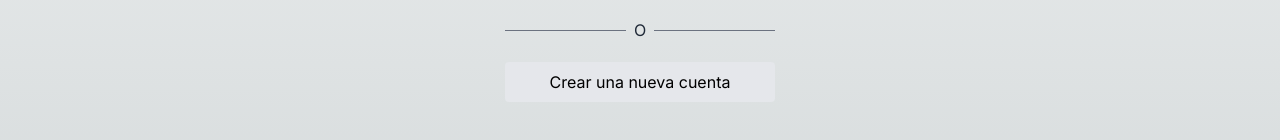
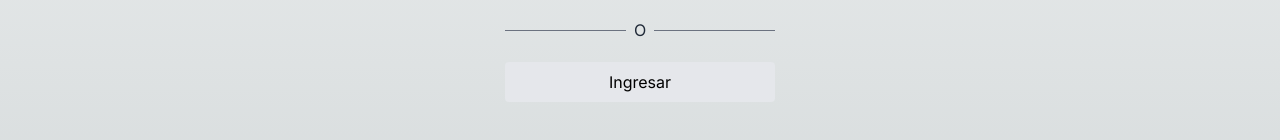
Before and after one commit to Juan-Ayme/e-comerce, a Next.js app: page /auth/new-account in a window 1280 px wide. Shown: the part 624-764 px from the top of the page. Built offline with nearby package versions, Linux system fonts and the light colour scheme.

Commit message:
pequeñas mejoras

```diff
--- a/src/app/auth/new-account/page.tsx
+++ b/src/app/auth/new-account/page.tsx
@@ -42,7 +42,7 @@ export default function NewAccount() {
                 <Link
                     href="/auth/new-account"
                     className="btn-secondary text-center">
-                    Crear una nueva cuenta
+                    Ingresar
                 </Link>
 
             </div>
```
